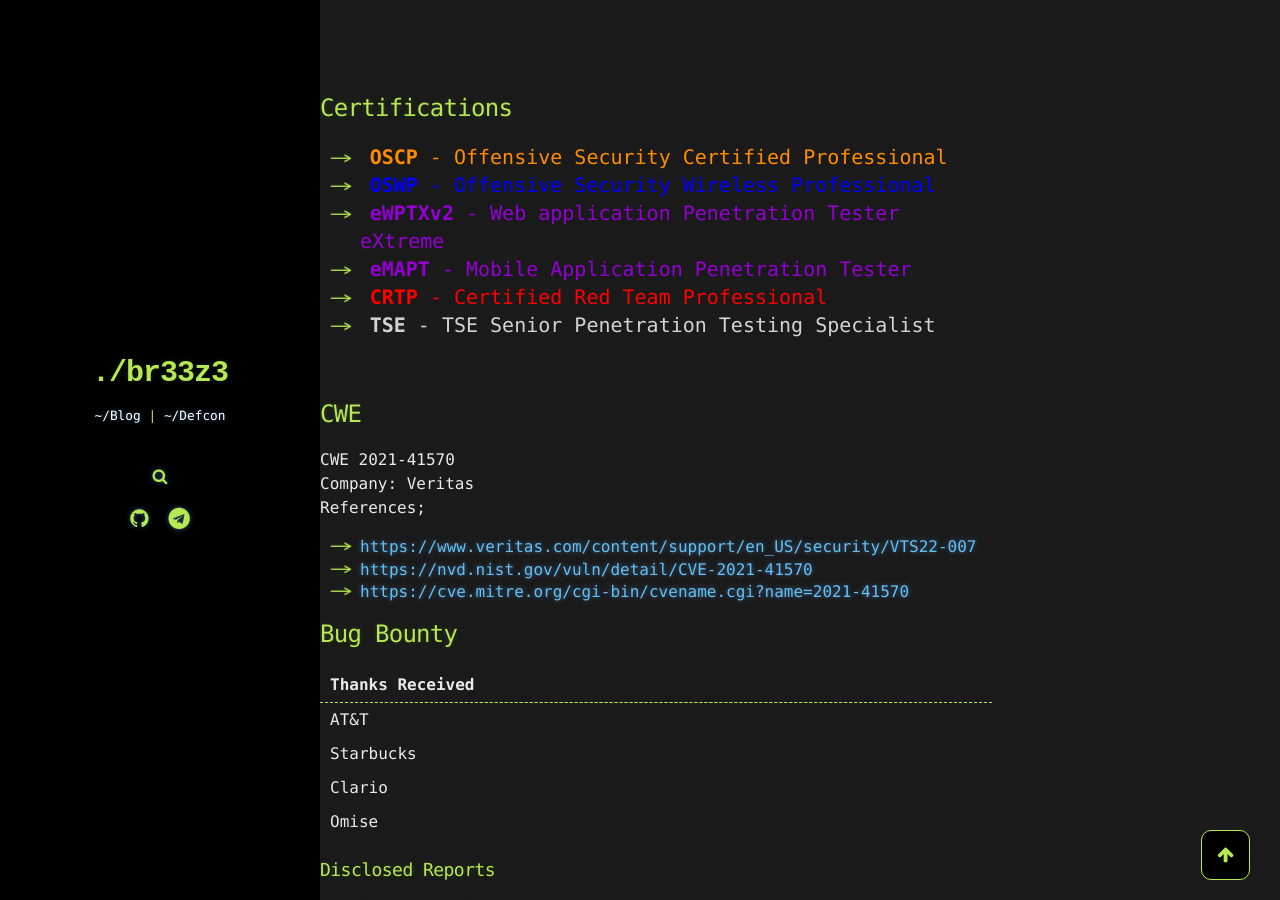
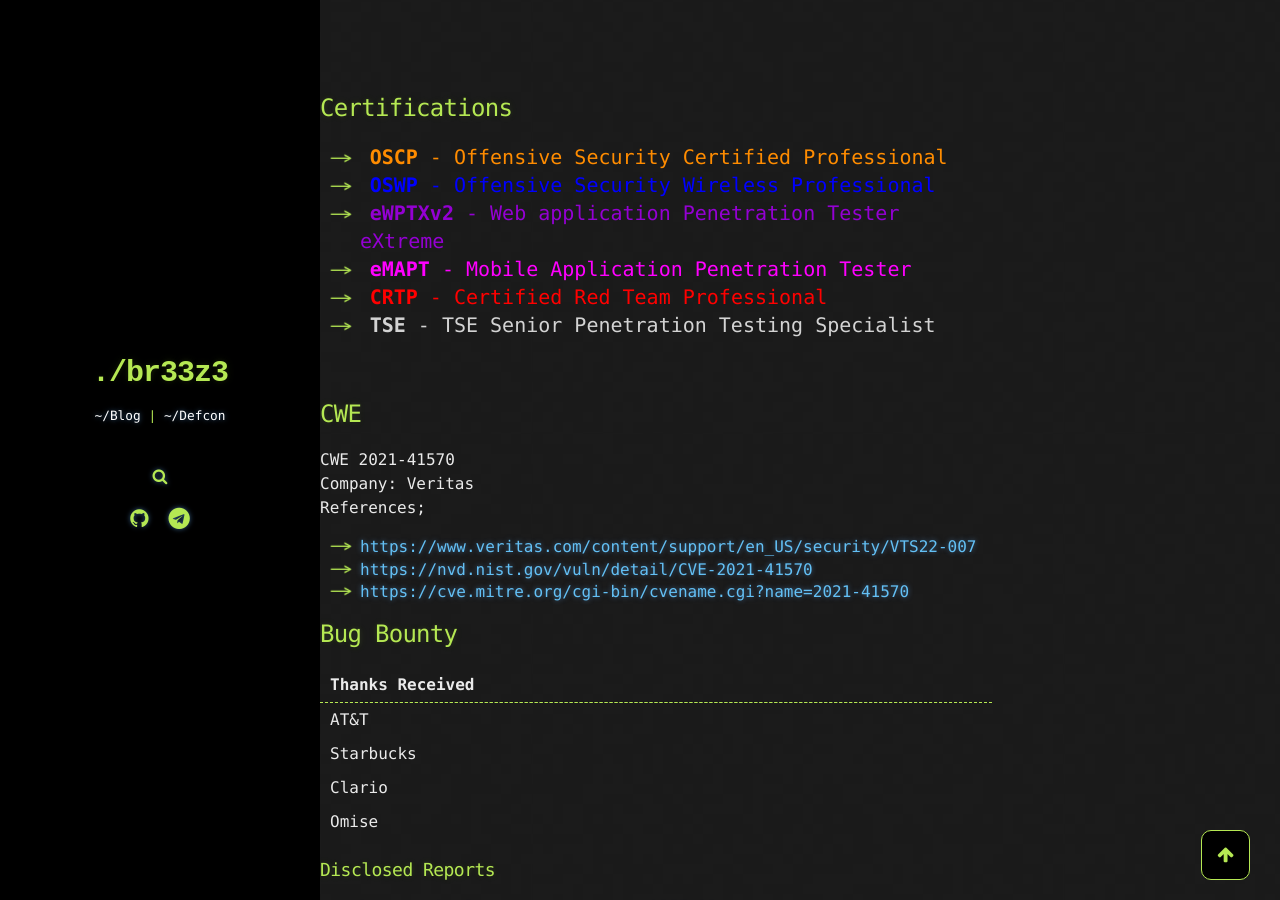
Before and after one commit to br33z3/br33z3.github.io, a Jekyll site: the page built from _pages/index.md, in a window 1280 px wide and 900 px high, scrolled down 631 px. Built offline with Jekyll 4.4.1, drawn with Linux system fonts in a browser that asks for light colours; comment, search, counter and statistics services are not loaded.

Commit message:
Update index.md

```diff
--- a/_pages/index.md
+++ b/_pages/index.md
@@ -18,7 +18,7 @@ Currently, he is a full-time consultant and doing bug bounty hunter as a Synack
 *      &nbsp;<span style="color:DarkOrange; font-size: 20px">**OSCP** - Offensive Security Certified Professional</span><br />
 *      &nbsp;<span style="color:Blue; font-size: 20px">**OSWP** - Offensive Security Wireless Professional</span><br />
 *      &nbsp;<span style="color:DarkViolet; font-size: 20px">**eWPTXv2** - Web application Penetration Tester eXtreme</span><br />
-*      &nbsp;<span style="color:DarkViolet; font-size: 20px">**eMAPT** - Mobile Application Penetration Tester</span><br />
+*      &nbsp;<span style="color:fuchsia; font-size: 20px">**eMAPT** - Mobile Application Penetration Tester</span><br />
 *      &nbsp;<span style="color:Red; font-size: 20px">**CRTP** - Certified Red Team Professional</span><br />
 *      &nbsp;<span style="color:LightGray; font-size: 20px">**TSE** - TSE Senior Penetration Testing Specialist</span><br />
 <br /><br />
```
